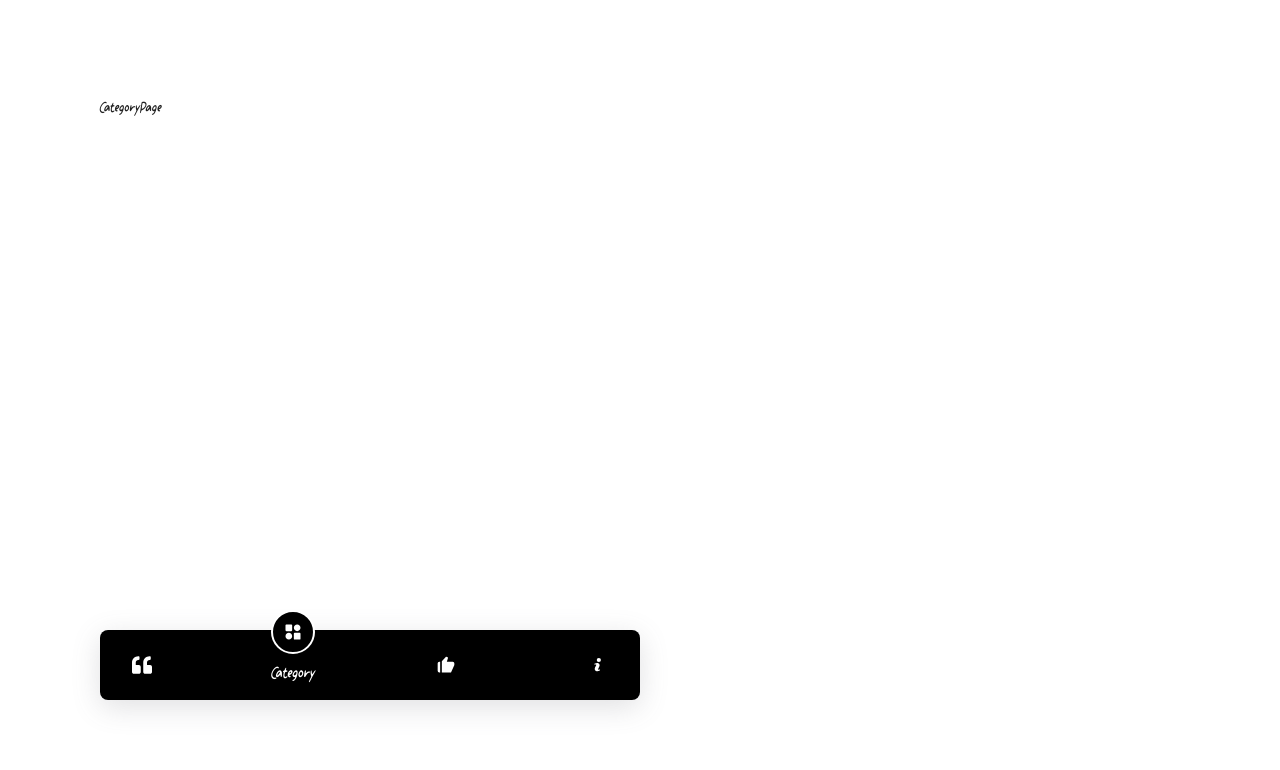
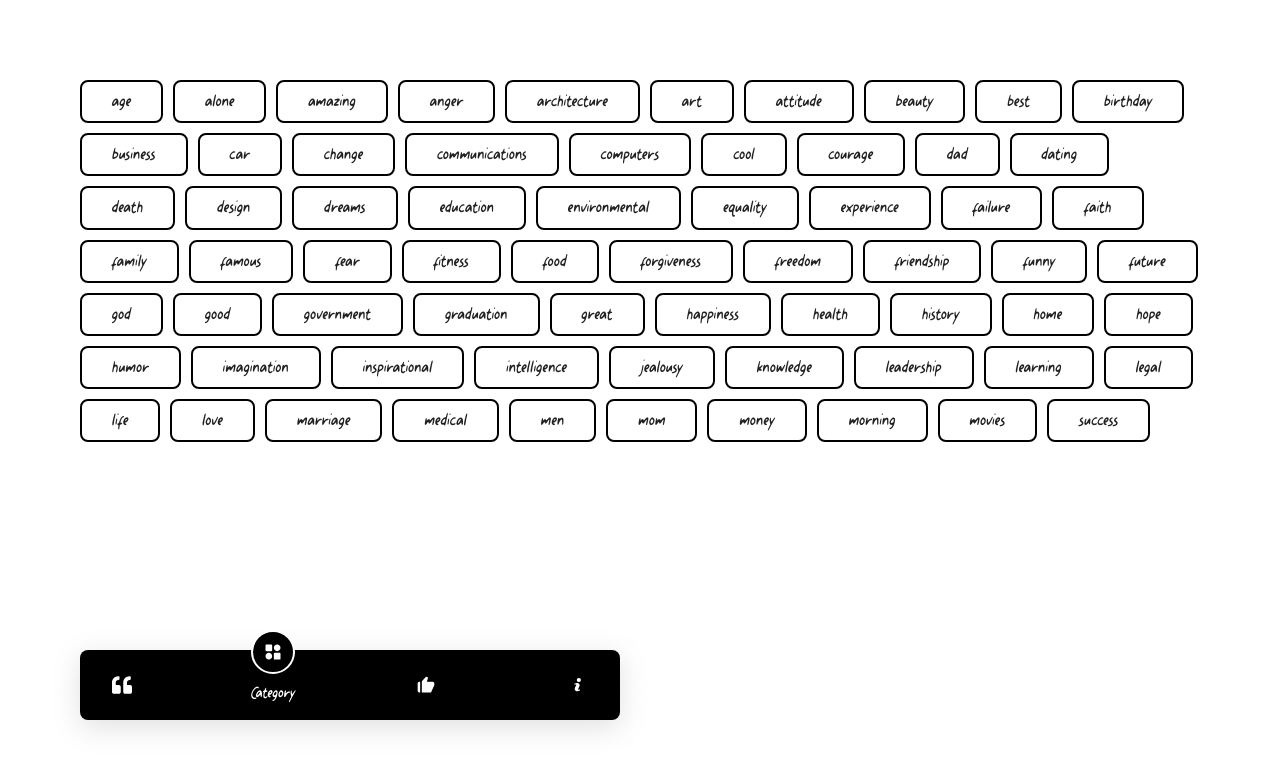
Before and after one commit to Bope142/awesome-quotes, a React (Create React App) app: page /category in a window 1280 px wide. Shown: the top 770 px of the page. Built offline with nearby package versions, Linux system fonts and the light colour scheme.

Commit message:
📚 Implemented UI for Category Quote Page

```diff
--- a/src/assets/styles/main.style.scss
+++ b/src/assets/styles/main.style.scss
@@ -7,6 +7,24 @@
 *::-webkit-scrollbar {
   display: none;
 }
+::-webkit-scrollbar {
+  background-color: rgba(0, 0, 0, 0.007);
+}
+
+::-webkit-scrollbar-thumb {
+  background-color: rgba(0, 0, 0, 0.041);
+  border-radius: 6px;
+  width: 2;
+}
+
+scrollbar {
+  background-color: #222;
+}
+
+scrollbar-track {
+  background-color: rgba(12, 124, 31, 0);
+}
+
 body {
   height: 100vh;
   background: rgb(1, 0, 0);
@@ -36,7 +54,8 @@ body {
   display: flex;
   flex-direction: column;
   justify-content: space-between;
-  padding: 100px;
+  padding: 80px;
+  overflow: hidden;
 }
 
 @media only screen and (max-width: 700px) {
--- /dev/null
+++ b/src/components/categorySquare/SquareCategory.jsx
@@ -0,0 +1,26 @@
+import React from "react";
+import "./style.scss";
+
+function SquareCategory({ title }) {
+  const [isActive, setIsActive] = React.useState(false);
+
+  const handleClick = () => {
+    const otherSquareCategories =
+      document.querySelectorAll(".square__category");
+    otherSquareCategories.forEach((squareCategory) => {
+      squareCategory.classList.remove("select-category");
+    });
+    setIsActive(!isActive);
+  };
+
+  return (
+    <div
+      className={`square__category ${isActive ? "select-category" : ""}`}
+      onClick={handleClick}
+    >
+      <p>{title}</p>
+    </div>
+  );
+}
+
+export default SquareCategory;
--- /dev/null
+++ b/src/components/categorySquare/style.scss
@@ -0,0 +1,14 @@
+@import "../../assets/styles/main.style.scss";
+
+.square__category {
+  padding: 10px 30px;
+  border: 2px solid $neutral_1;
+  border-radius: 0.5rem;
+  font-size: 1.2rem;
+  transition: all 0.3s linear;
+  cursor: pointer;
+}
+.select-category {
+  background: $neutral_1;
+  color: $neutral_2;
+}
--- a/src/components/tabbar/style.scss
+++ b/src/components/tabbar/style.scss
@@ -10,7 +10,7 @@
   justify-content: space-between;
   height: 70px;
   padding: 0 20px;
-  max-width: 500px;
+  width: 500px;
 }
 .active {
   & .items__icons {
--- a/src/container/mainView/style.scss
+++ b/src/container/mainView/style.scss
@@ -1 +1,7 @@
 @import "../../assets/styles/main.style.scss";
+.main__view__page {
+  overflow: hidden;
+  overflow-y: scroll;
+  padding-bottom: 50px;
+  margin-bottom: 50px;
+}
--- a/src/pages/category/CategoryPage.jsx
+++ b/src/pages/category/CategoryPage.jsx
@@ -1,7 +1,15 @@
 import React from "react";
 import "./style.scss";
+import SquareCategory from "../../components/categorySquare/SquareCategory";
+import { categoryQuote } from "../../utils/categorieQuote";
 function CategoryPage() {
-  return <div>CategoryPage</div>;
+  return (
+    <main className="catgory__page">
+      {categoryQuote.map((item) => (
+        <SquareCategory key={item} title={item} />
+      ))}
+    </main>
+  );
 }
 
 export default CategoryPage;
--- a/src/pages/category/style.scss
+++ b/src/pages/category/style.scss
@@ -1 +1,6 @@
 @import "../../assets/styles/main.style.scss";
+.catgory__page {
+  display: flex;
+  flex-wrap: wrap;
+  gap: 10px;
+}
--- /dev/null
+++ b/src/utils/categorieQuote.js
@@ -0,0 +1,69 @@
+export const categoryQuote = [
+  "age",
+  "alone",
+  "amazing",
+  "anger",
+  "architecture",
+  "art",
+  "attitude",
+  "beauty",
+  "best",
+  "birthday",
+  "business",
+  "car",
+  "change",
+  "communications",
+  "computers",
+  "cool",
+  "courage",
+  "dad",
+  "dating",
+  "death",
+  "design",
+  "dreams",
+  "education",
+  "environmental",
+  "equality",
+  "experience",
+  "failure",
+  "faith",
+  "family",
+  "famous",
+  "fear",
+  "fitness",
+  "food",
+  "forgiveness",
+  "freedom",
+  "friendship",
+  "funny",
+  "future",
+  "god",
+  "good",
+  "government",
+  "graduation",
+  "great",
+  "happiness",
+  "health",
+  "history",
+  "home",
+  "hope",
+  "humor",
+  "imagination",
+  "inspirational",
+  "intelligence",
+  "jealousy",
+  "knowledge",
+  "leadership",
+  "learning",
+  "legal",
+  "life",
+  "love",
+  "marriage",
+  "medical",
+  "men",
+  "mom",
+  "money",
+  "morning",
+  "movies",
+  "success",
+];
```
